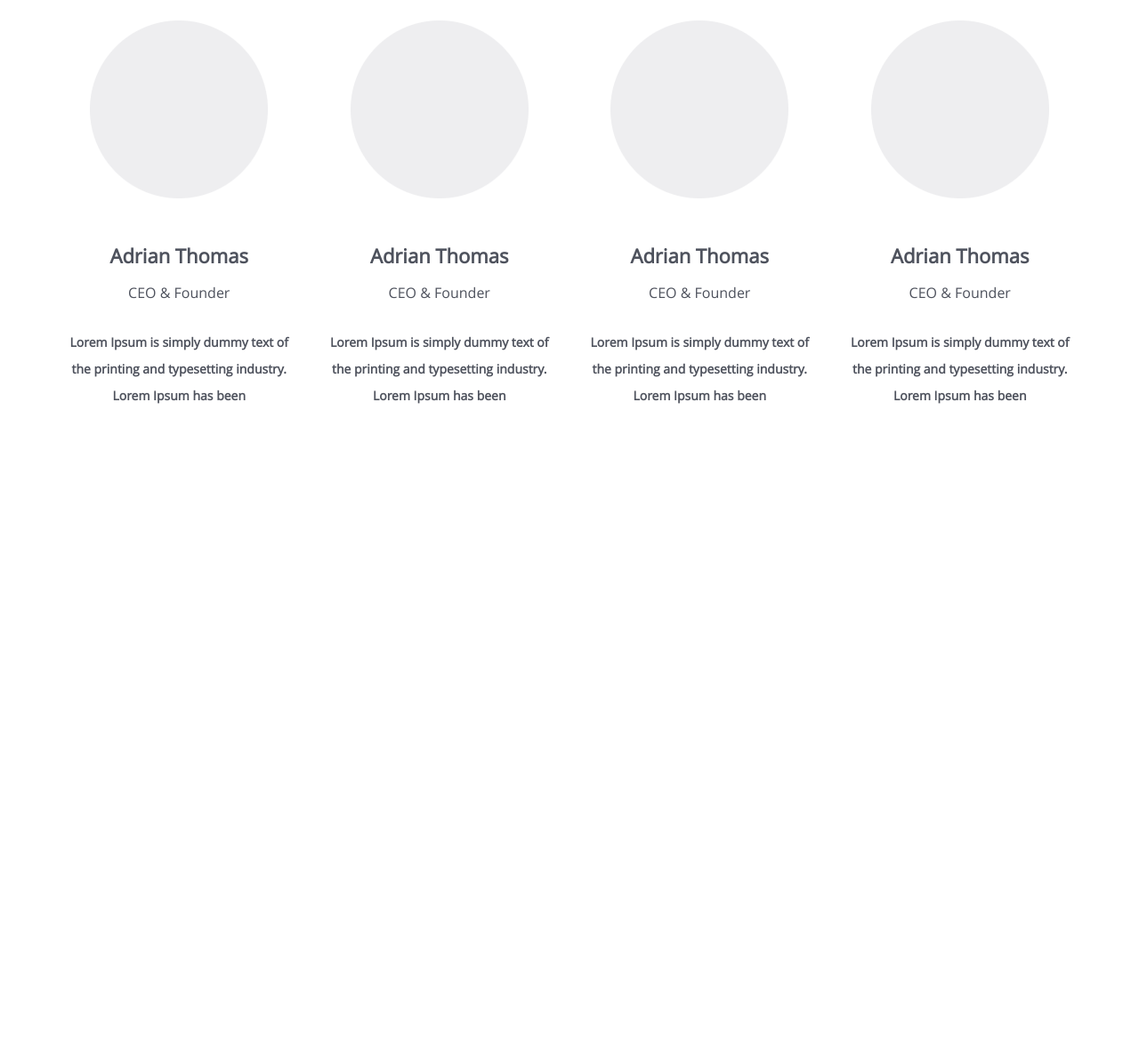
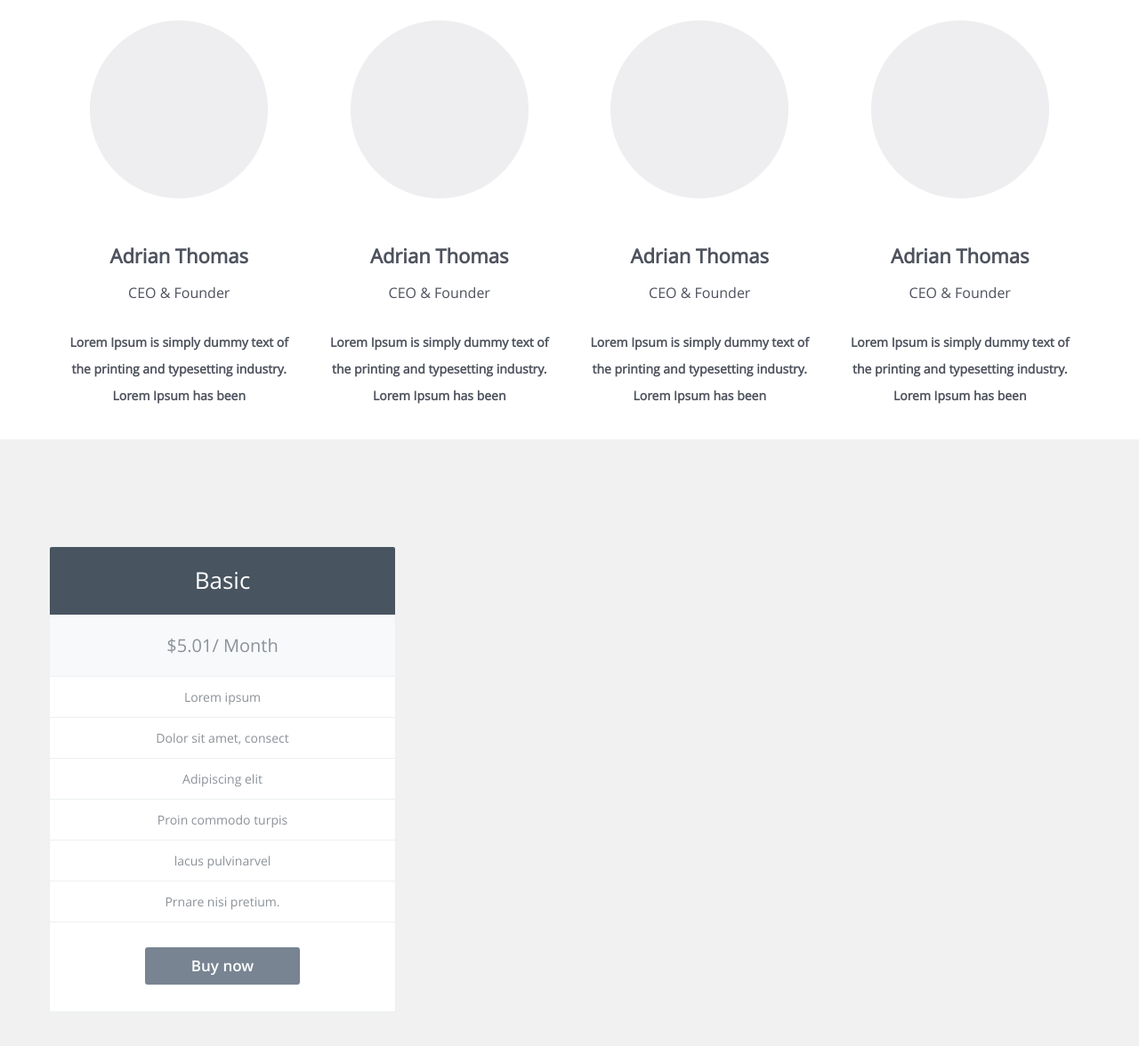
Before and after one commit to Pholish/web, a plain HTML site: page time is money/index.html in a window 1280 px wide. Shown: the part 840-2016 px from the top of the page at 89% size. Before the commit the page ends 1334 px from the top, so only its background shows below. Drawn offline with Linux system fonts and the light colour scheme; files whose address does not match are found by name; a web font is replaced by a local one.

Commit message:
service block (non hover)

```diff
--- a/time is money/css/style.less
+++ b/time is money/css/style.less
@@ -6,7 +6,13 @@
 @TeamEllipseColor: #eeeef0;
 @Navigationffcolor: #484c55;
 @BannerColorff: @MainColorBackground;
+@colorarrows:#ffffff;
 @Teamnamecolorff: #4e525d;
+@Servicecontainerbg: #f1f1f1;
+@Servicecolorff: #8c9299;
+@Servicecolorbg:#ecf0f1;
+@Servicecolorcaption: #485460;
+@Servicebutton: #788492;
 
 @headersize : 100px;
 @teampadding: 20px;
@@ -85,7 +91,7 @@ html {
 
 
   body {
-    #wrapper_container_fluid;
+    #wrapper-container-fluid;
 		color: @MainColorText;
   	background: @MainColorBackground;
 		#mainff();
@@ -118,12 +124,12 @@ html {
 			width: 100%;
 		}
 
-		#wrapper_container {
+		#wrapper-container {
 			max-width: 1170px;
 			margin: 0 auto;
 		}
 
-		#wrapper_container_fluid {
+		#wrapper-container-fluid {
 			max-width: 1440px;
 			margin: 0 auto;
 		}
@@ -136,9 +142,9 @@ html {
 
 		.wrapper {
 			width: 100%;
-			#wrapper_container_fluid;
+			#wrapper-container-fluid;
 			header {
-				#wrapper_container;
+				#wrapper-container;
 				min-height: 100px;
 				width: 100%;
 				overflow: hidden;
@@ -182,7 +188,7 @@ html {
 				}
 			}
 			.container{
-				#wrapper_container_fluid;
+				#wrapper-container-fluid;
 				.slider{
 					.slick-slide{
 						.relative;
@@ -226,7 +232,7 @@ html {
 						min-width: 50px;
 						min-height: 50px;
 						border-radius: 50px;
-						background: @MainColorBackground;
+						background: @colorarrows;
 						color: @HoverColor;
 						font-family: 'icomoon' !important;
 						&:before {
@@ -241,7 +247,7 @@ html {
 						min-width: 50px;
 						min-height: 50px;
 						border-radius: 50px;
-						background: @MainColorBackground;
+						background: @colorarrows;
 						color: @HoverColor;
 						font-family: 'icomoon' !important;
 						&:before {
@@ -254,7 +260,7 @@ html {
 					}
 				}
 				.team-container {
-					#wrapper_container;
+					#wrapper-container;
 					width: 100%;
 					color:@Teamnamecolorff;
 					.caption {
@@ -295,6 +301,66 @@ html {
 						}
 					}
 				}
+				.service-container-bg{
+					background: @Servicecontainerbg;
+					overflow: hidden;
+					width: 100%;
+					#wrapper-container-fluid;
+					.service-container{
+						overflow: hidden;
+						margin: 120px 0px 100px;
+						width: 100%;
+						#wrapper-container;
+						.service{
+							margin: 120px 0 100px;
+							width: 33.3333%;
+							ul{
+								border: 1px solid @Servicecolorbg;
+								width: 100%;
+								padding: 0;
+								margin: 0;
+								text-align: center;
+								li{
+									color: @Servicecolorff;
+									background: #ffffff;
+									border-bottom: 1px solid @Servicecolorbg;
+									font-size: 14px;
+									list-style: none;
+									line-height: 45px;
+									&:nth-child(1){
+										background: @Servicecolorcaption;
+										border-top-left-radius: 2px;
+										border-top-right-radius: 2px;
+										color: @MainColorBackground;
+										font-size: 26px;
+										line-height: 76px;
+									}
+									&:nth-child(2){
+										background: #f8f9fb;
+										font-size: 20px;
+										line-height: 68px;
+									}
+									&:last-child{
+										border: none;
+										border-bottom-left-radius: 1px;
+										border-bottom-right-radius: 1px;
+										line-height: 100px;
+									}
+									button{
+										background: @Servicebutton;
+										border-radius: 3px;
+										border: none;
+										color: @MainColorBackground;
+										#captionff();
+										font-size: 17px;
+										line-height: 40px;
+										width: 45%;
+									}
+								}
+							}
+						}
+					}
+				}
 			}
     }
   }
--- a/time is money/index.html
+++ b/time is money/index.html
@@ -34,7 +34,7 @@
 							if (target.length) {
 								$('html, body').stop().animate({
 									scrollTop: target.offset().top
-								}, 300);
+								}, 600);
 							return false;
 							}
 						}
@@ -142,6 +142,23 @@
 						<p class="biografy">Lorem Ipsum is simply dummy text of the printing and typesetting industry. Lorem Ipsum has been </p>
 					</div>
 				</div>
+				<div class="service-container-bg">
+					<div id="service" class="service-container">
+						<div class="service">
+							<ul>
+								<li>Basic</li>
+								<li>$5.01/ Month</li>
+								<li>Lorem ipsum </li>
+								<li>Dolor sit amet, consect</li>
+								<li>Adipiscing elit</li>
+								<li>Proin commodo turpis</li>
+								<li>lacus pulvinarvel </li>
+								<li>Prnare nisi pretium.</li>
+								<li><button>Buy now</button></li>
+							</ul>
+						</div>
+					</div>
+				</div>
 			</div>
     </div>
   </body>
```
Also changed, not shown: time is money/css/style.css.
